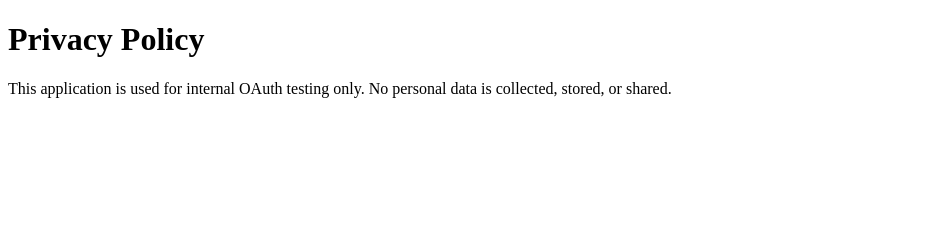
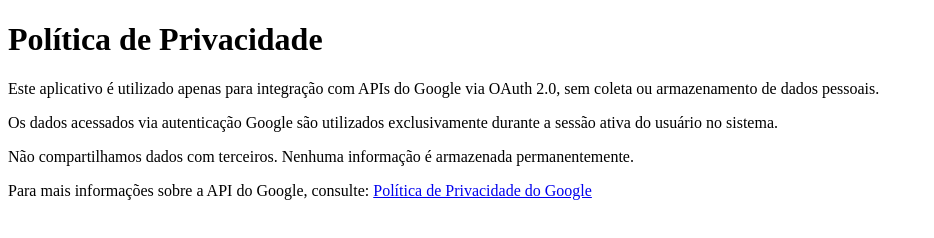
Before and after one commit to joao1312/oauth-n8n, a plain HTML site: page privacy.html in a window 1280 px wide. Shown: the whole page, without its empty margins (0-934 px from the left). Drawn offline with Linux system fonts and the light colour scheme.

Commit message:
Update privacy.html

```diff
--- a/privacy.html
+++ b/privacy.html
@@ -1,12 +1,15 @@
 <!DOCTYPE html>
-<html lang="en">
+<html lang="pt-BR">
 <head>
-  <meta charset="UTF-8" />
-  <meta name="viewport" content="width=device-width, initial-scale=1.0"/>
-  <title>Privacy Policy</title>
+  <meta charset="UTF-8">
+  <meta name="viewport" content="width=device-width, initial-scale=1.0">
+  <title>Política de Privacidade - Elvore OAuth App</title>
 </head>
 <body>
-  <h1>Privacy Policy</h1>
-  <p>This application is used for internal OAuth testing only. No personal data is collected, stored, or shared.</p>
+  <h1>Política de Privacidade</h1>
+  <p>Este aplicativo é utilizado apenas para integração com APIs do Google via OAuth 2.0, sem coleta ou armazenamento de dados pessoais.</p>
+  <p>Os dados acessados via autenticação Google são utilizados exclusivamente durante a sessão ativa do usuário no sistema.</p>
+  <p>Não compartilhamos dados com terceiros. Nenhuma informação é armazenada permanentemente.</p>
+  <p>Para mais informações sobre a API do Google, consulte: <a href="https://policies.google.com/privacy" target="_blank">Política de Privacidade do Google</a></p>
 </body>
 </html>
```
